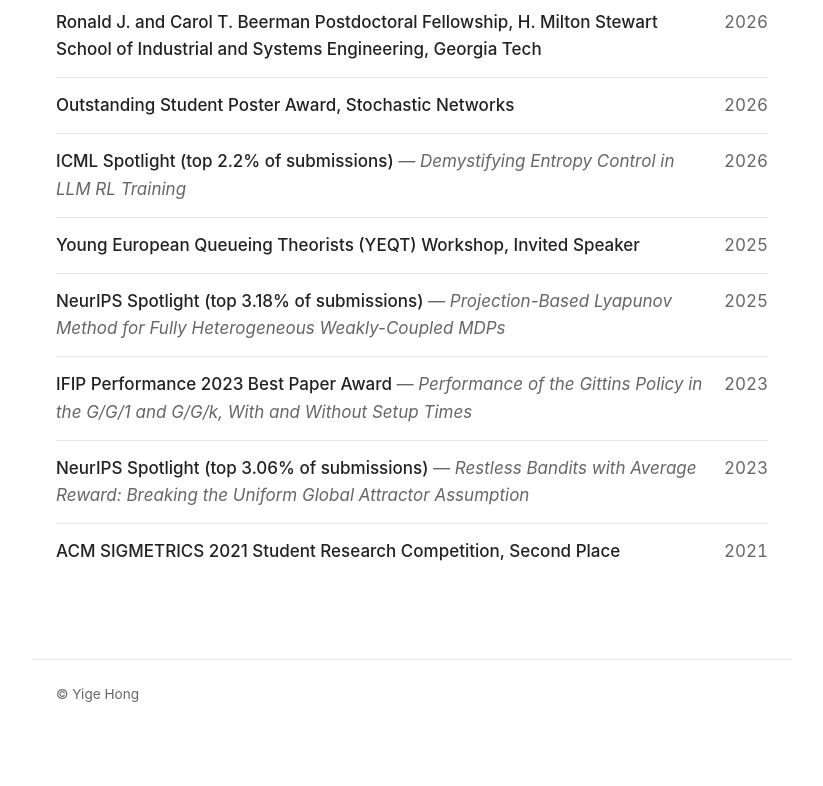
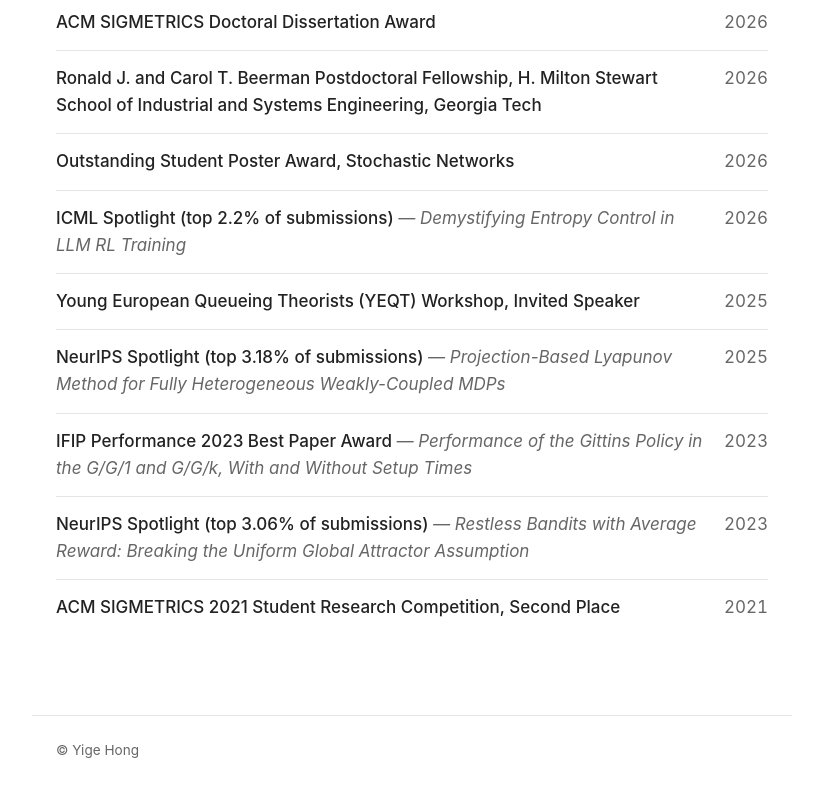
Before and after one commit to YigeHong/YigeHong.github.io, a plain HTML site: page awards.html in a window 1280 px wide. Shown: the part 160-946 px from the top of the page, without its empty margins (228-1051 px from the left). Before the commit the page ends 890 px from the top, so only its background shows below. Drawn offline with Linux system fonts and the light colour scheme.

Commit message:
Added SIGMETRICS dissertation award

```diff
--- a/awards.html
+++ b/awards.html
@@ -23,6 +23,10 @@
   <main>
     <h1>Awards &amp; Honors</h1>
     <ul class="award-list">
+      <li>
+        <span class="award-name">ACM SIGMETRICS Doctoral Dissertation Award</span>
+        <span class="award-year">2026</span>
+      </li>
       <li>
         <span class="award-name">Ronald J. and Carol T. Beerman Postdoctoral Fellowship, H. Milton Stewart School of Industrial and Systems Engineering, Georgia Tech</span>
         <span class="award-year">2026</span>
```
Also changed, not shown: index.html (+2 -0 lines).
